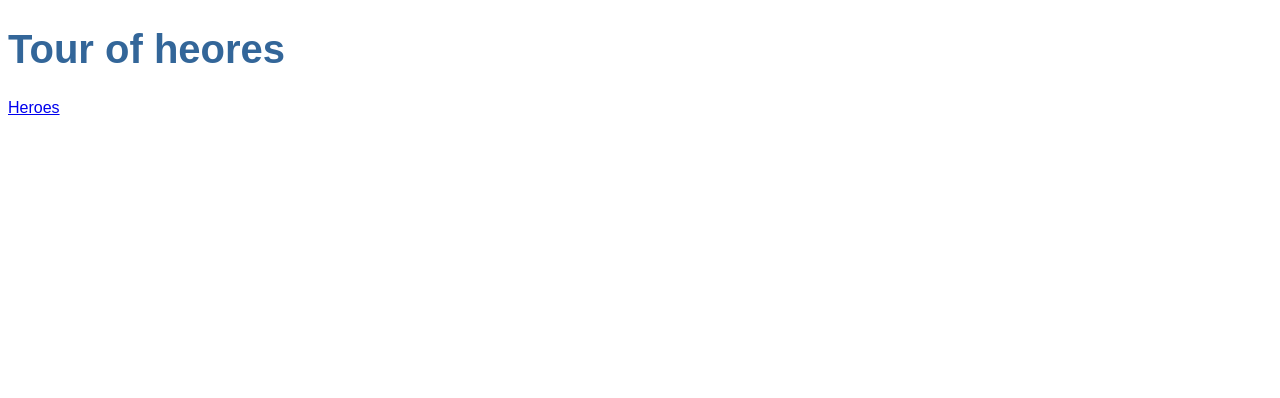
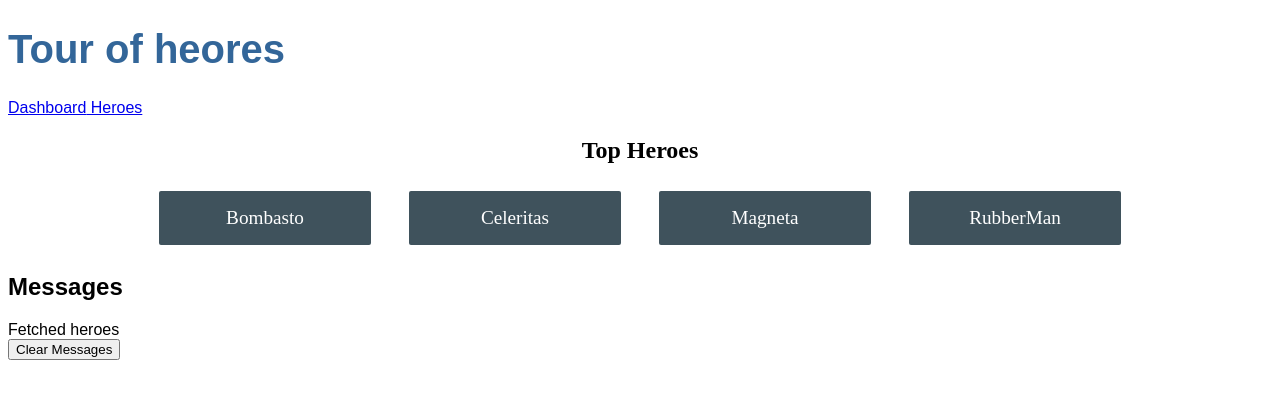
Before and after one commit to mtiessler/angular-tour-of-heroes, an Angular app: page /dashboard in a window 1280 px wide. Before the commit this address led to /. Shown: the top 398 px of the page. Built offline with nearby package versions, Linux system fonts and the light colour scheme.

Commit message:
reformating routing

```diff
--- a/src/app/app-routing.module.ts
+++ b/src/app/app-routing.module.ts
@@ -1,9 +1,12 @@
 import { NgModule } from '@angular/core';
 import { RouterModule, Routes } from "@angular/router";
 import { HeroesComponent } from "./heroes/heroes.component";
+import {DashboardComponent} from "./dashboard/dashboard.component";
 
 const routes: Routes = [
-  {path: 'heroes', component: HeroesComponent}
+  {path: '', redirectTo:'/dashboard', pathMatch: 'full'},
+  {path: 'heroes', component: HeroesComponent},
+  {path: 'dashboard', component: DashboardComponent}
 ]
 @NgModule({
   declarations: [],
--- a/src/app/app.component.html
+++ b/src/app/app.component.html
@@ -1,5 +1,6 @@
 <h1>{{title}}</h1>
 <nav>
+  <a routerLink="/dashboard">Dashboard</a>
   <a routerLink="/heroes"> Heroes </a>
 </nav>
 <router-outlet></router-outlet>
--- a/src/app/dashboard/dashboard.component.css
+++ b/src/app/dashboard/dashboard.component.css
@@ -0,0 +1,50 @@
+/* DashboardComponent's private CSS styles */
+
+h2 {
+  text-align: center;
+}
+
+.heroes-menu {
+  padding: 0;
+  margin: auto;
+  max-width: 1000px;
+
+  /* flexbox */
+  display: flex;
+  flex-direction: row;
+  flex-wrap: wrap;
+  justify-content: space-around;
+  align-content: flex-start;
+  align-items: flex-start;
+}
+
+a {
+  background-color: #3f525c;
+  border-radius: 2px;
+  padding: 1rem;
+  font-size: 1.2rem;
+  text-decoration: none;
+  display: inline-block;
+  color: #fff;
+  text-align: center;
+  width: 100%;
+  min-width: 70px;
+  margin: .5rem auto;
+  box-sizing: border-box;
+
+  /* flexbox */
+  order: 0;
+  flex: 0 1 auto;
+  align-self: auto;
+}
+
+@media (min-width: 600px) {
+  a {
+    width: 18%;
+    box-sizing: content-box;
+  }
+}
+
+a:hover {
+  background-color: #000;
+}
--- a/src/app/dashboard/dashboard.component.html
+++ b/src/app/dashboard/dashboard.component.html
@@ -1 +1,6 @@
-<p>dashboard works!</p>
+<h2>Top Heroes</h2>
+<div class="heroes-menu">
+  <a *ngFor="let hero of heroes">
+    {{hero.name}}
+  </a>
+</div>
--- a/src/app/dashboard/dashboard.component.ts
+++ b/src/app/dashboard/dashboard.component.ts
@@ -1,15 +1,23 @@
 import { Component, OnInit } from '@angular/core';
+import { Hero } from '../hero';
+import { HeroService } from '../hero.service';
 
 @Component({
   selector: 'app-dashboard',
   templateUrl: './dashboard.component.html',
-  styleUrls: ['./dashboard.component.css']
+  styleUrls: [ './dashboard.component.css' ]
 })
 export class DashboardComponent implements OnInit {
+  heroes: Hero[] = [];
 
-  constructor() { }
+  constructor(private heroService: HeroService) { }
 
   ngOnInit(): void {
+    this.getHeroes();
   }
 
+  getHeroes(): void {
+    this.heroService.getHeroes()
+      .subscribe(heroes => this.heroes = heroes.slice(1, 5));
+  }
 }
--- a/src/app/heroes/heroes.component.html
+++ b/src/app/heroes/heroes.component.html
@@ -8,5 +8,3 @@
     </button>
   </li>
 </ul>
-
-<app-hero-detail [hero]="selectedHero"></app-hero-detail>
```
